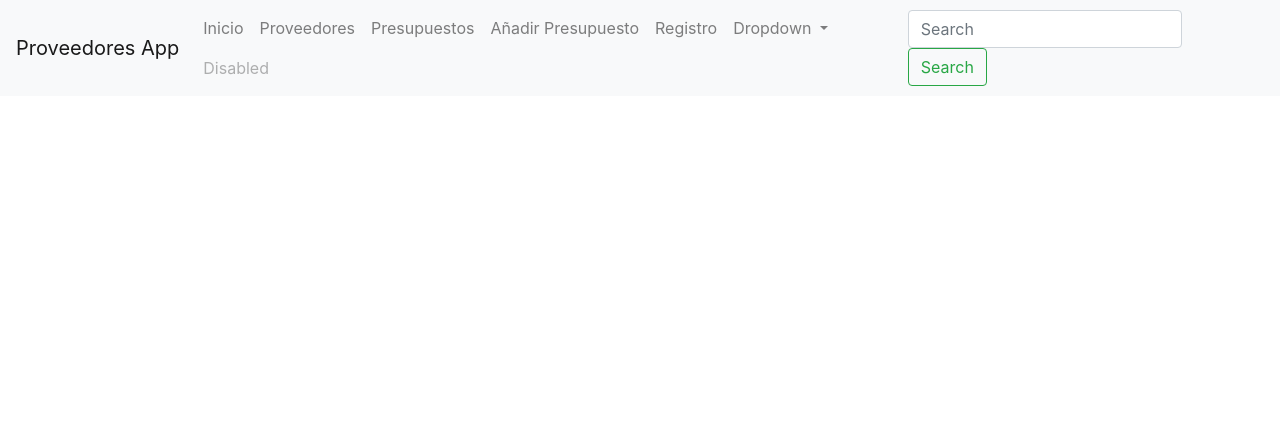
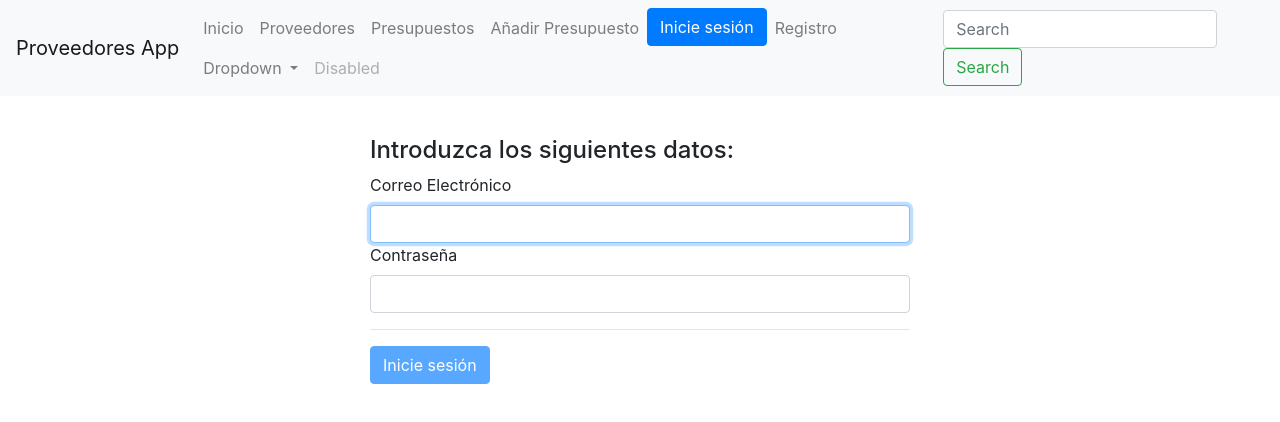
Before and after one commit to framafer/appCompras, an Angular app in the folder ejerciciosAng4/appCompras/: page /iniciosesion in a window 1280 px wide. Before the commit this address led to /. Shown: the top 422 px of the page. Built offline with nearby package versions, Linux system fonts and the light colour scheme.

Commit message:
ok con registro e incio de sesión

```diff
--- a/ejerciciosAng4/appCompras/src/app/app-routing.module.ts
+++ b/ejerciciosAng4/appCompras/src/app/app-routing.module.ts
@@ -7,6 +7,7 @@ import { AddpresComponent } from './presupuestos/addpres/addpres.component';
 import { PresupuestosComponent } from './presupuestos/presupuestos/presupuestos.component';
 import { EditpresComponent } from './presupuestos/editpres/editpres.component';
 import { RegistroComponent } from './autenticacion/registro/registro.component';
+import { InisesComponent } from './autenticacion/inises/inises.component';
 
 const routes: Routes = [
   { path: "", component: InicioComponent },
@@ -18,6 +19,7 @@ const routes: Routes = [
   { path: 'presupuestos', component: PresupuestosComponent },
   { path: 'editpres/:id', component: EditpresComponent },
   { path: 'registro', component: RegistroComponent },
+  { path: 'iniciosesion', component: InisesComponent }
 
 ];
 
--- a/ejerciciosAng4/appCompras/src/app/app.module.ts
+++ b/ejerciciosAng4/appCompras/src/app/app.module.ts
@@ -21,6 +21,7 @@ import { ReactiveFormsModule } from '@angular/forms';
 import { PresupuestosComponent } from './presupuestos/presupuestos/presupuestos.component';
 import { EditpresComponent } from './presupuestos/editpres/editpres.component';
 import { RegistroComponent } from './autenticacion/registro/registro.component';
+import { InisesComponent } from './autenticacion/inises/inises.component';
 
 @NgModule({
   declarations: [
@@ -33,6 +34,7 @@ import { RegistroComponent } from './autenticacion/registro/registro.component';
     PresupuestosComponent,
     EditpresComponent,
     RegistroComponent,
+    InisesComponent,
 
   ],
   imports: [
--- /dev/null
+++ b/ejerciciosAng4/appCompras/src/app/autenticacion/inises/inises.component.html
@@ -0,0 +1,13 @@
+<div class="row">
+    <div class="col-md-6 offset-md-3">
+        <form [formGroup]="loginForm" (ngSubmit)="onSubmit()">
+            <h4>Introduzca los siguientes datos:</h4>
+            <label>Correo Electrónico</label>
+            <input type="email" id="inputEmail" class="form-control" formControlName="email" required autofocus>
+            <label>Contraseña</label>
+            <input type="password" id="inputPassword" class="form-control" formControlName="password" required>
+            <hr>
+            <button type="submit" class="btn btn-primary" [disabled]="!loginForm.valid">Inicie sesión</button>
+        </form>
+    </div>
+</div>
--- /dev/null
+++ b/ejerciciosAng4/appCompras/src/app/autenticacion/inises/inises.component.ts
@@ -0,0 +1,54 @@
+import { Component } from '@angular/core';
+
+import { AutenticacionService } from '../../servicios/autenticacion.service';
+import { Router, ActivatedRoute } from '@angular/router';
+import { FormBuilder, FormGroup, Validators } from '@angular/forms';
+
+@Component({
+  selector: 'app-inises',
+  templateUrl: './inises.component.html',
+  styleUrls: ['./inises.component.css']
+})
+export class InisesComponent {
+
+  loginForm: any;
+  userdata: any;
+  constructor(private formBuilder: FormBuilder,
+    private autService: AutenticacionService,
+    private router: Router,
+    private activatedRouter: ActivatedRoute
+  ) { }
+
+  ngOnInit() {
+    this.loginForm = this.formBuilder.group({
+      'email': ['', [
+        Validators.required,
+        Validators.email
+      ]
+      ],
+      'password': ['', [
+        Validators.required,
+        Validators.pattern('^(?=.*[0-9])(?=.*[a-zA-Z])([a-zA-Z0-9]+)$'),
+        Validators.minLength(6)
+      ]
+      ]
+    });
+  }
+
+  onSubmit() {
+    this.userdata = this.saveUserdata();
+    this.autService.inicioSesion(this.userdata);
+  }
+
+  saveUserdata() {
+    const saveUserdata = {
+      email: this.loginForm.get('email').value,
+      password: this.loginForm.get('password').value,
+    };
+    return saveUserdata;
+  }
+
+
+
+
+}
--- a/ejerciciosAng4/appCompras/src/app/header/header.component.html
+++ b/ejerciciosAng4/appCompras/src/app/header/header.component.html
@@ -22,9 +22,15 @@
                 <a class="nav-link" routerLink="/addpres">Añadir Presupuesto</a>
             </li>
 
+
+            <li class="nav-item" routerLinkActive="active">
+                <button class="btn btn-primary float-md-right" routerLink="/iniciosesion">Inicie sesión</button>
+            </li>
+
             <li class="nav-item" routerLinkActive="active">
                 <a class="nav-link" routerLink="/registro">Registro </a>
             </li>
+
 
             <li class="nav-item dropdown">
                 <a class="nav-link dropdown-toggle" href="#" id="navbarDropdown" role="button" data-toggle="dropdown"
--- a/ejerciciosAng4/appCompras/src/app/servicios/autenticacion.service.ts
+++ b/ejerciciosAng4/appCompras/src/app/servicios/autenticacion.service.ts
@@ -1,9 +1,11 @@
 import { Injectable } from '@angular/core';
 import { initializeApp } from 'firebase/app';
+import { Router, ActivatedRoute } from '@angular/router';
+
 
 //import * as firebase from 'firebase/app';
 //import { FirebaseAuth } from 'angularfire2';
-import { getAuth, createUserWithEmailAndPassword } from "firebase/auth";
+import { getAuth, createUserWithEmailAndPassword, signInWithEmailAndPassword } from "firebase/auth";
 
 @Injectable({
   providedIn: 'root'
@@ -14,7 +16,7 @@ export class AutenticacionService {
 
 
 
-  constructor() {
+  constructor(private router: Router, private activatedRouter: ActivatedRoute) {
     const firebaseConfig = {
       apiKey: "AIzaSyCnLzu8_NpBNeAobqENn4hHhcC3YDr4viQ", // Tu clave de API
       authDomain: "ComprasApp.firebaseapp.com", // Reemplaza "TU-PROYECTO" con el nombre de tu proyecto
@@ -32,7 +34,7 @@ export class AutenticacionService {
   }
 
 
-  registroUsuario(userdata:any) {
+  registroUsuario(userdata: any) {
     const auth = getAuth();
     createUserWithEmailAndPassword(auth, userdata.email, userdata.password)
       .then((userCredential) => {
@@ -52,4 +54,22 @@ export class AutenticacionService {
       });
   }
 
+  inicioSesion(userdata: { email: any; password: any; }) {
+    const auth = getAuth();
+    signInWithEmailAndPassword(auth, userdata.email, userdata.password)
+      .then(response => {
+        console.log(response);
+        this.router.navigate(['/']);
+      })
+      .catch(
+        error => {
+          const errorCode = error.code;
+        const errorMessage = error.message;
+        // ..
+
+        console.log(errorCode, errorMessage);
+        }
+      )
+  }
+
 }
```
Also changed, not shown: ejerciciosAng4/appCompras/src/app/autenticacion/inises/inises.component.css (added), 1 other file (tests, documents, lock files or other folders).
